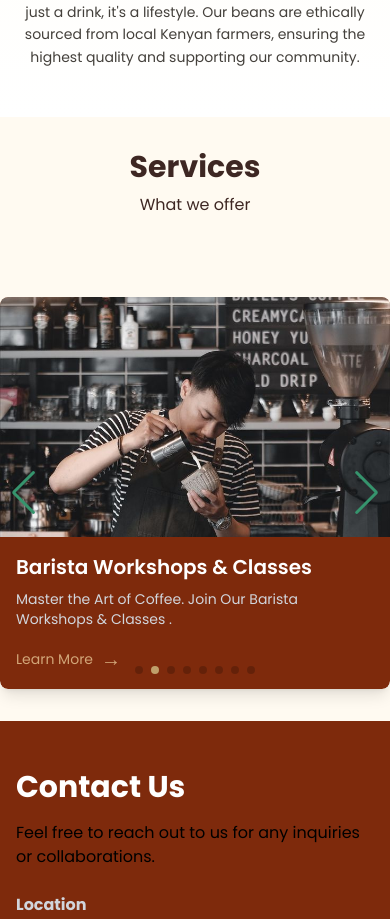
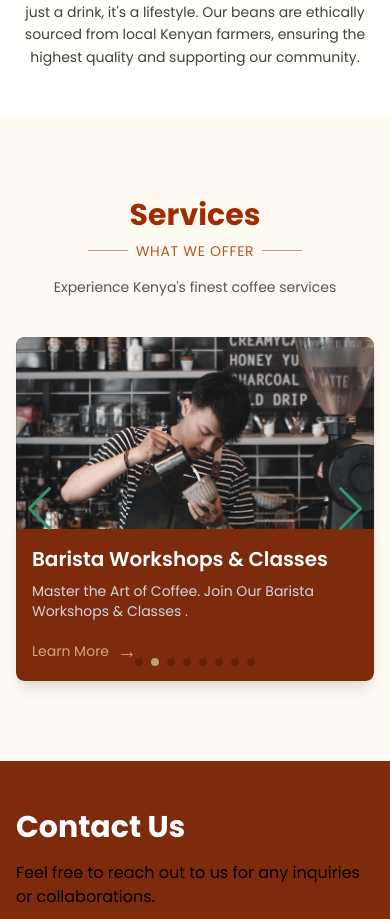
Before and after one commit to swarui/KahawaKe, a React (Vite) app in the folder frontend/: page / in a window 390 px wide. Shown: the part 2644-3563 px from the top of the page. Built offline with nearby package versions, Linux system fonts and the light colour scheme.

Commit message:
Kahawake

```diff
--- a/frontend/src/components/Service.jsx
+++ b/frontend/src/components/Service.jsx
@@ -1,58 +1,130 @@
 import React from "react";
-import { Swiper, SwiperSlide } from 'swiper/react';
-import { Navigation, Pagination, Autoplay } from 'swiper/modules';
-import 'swiper/css';
-import 'swiper/css/navigation';
-import 'swiper/css/pagination';
-import  '../index.css'
-import Iced from '../assets/Iced.jpeg';
-import Latte from '../assets/Latte.jpeg';
-import Mocha from '../assets/Mocha.jpeg';
-import Ricano from '../assets/Ricano.png';
-import Americano from '../assets/Americano.jpeg'
-import Breve from '../assets/Breve.png'
-import Cappuccino from '../assets/Capucino.jpeg'
-import Corado from '../assets/Corado.jpeg'
-import Brew1 from '../assets/Brew1.jpeg';
-import Brew2 from '../assets/Brew2.jpeg';
-import Brew3 from '../assets/Brew3.png';
-import Brew4 from '../assets/Brew4.png';
-import Brew5 from '../assets/Brew5.png';
-import Brew6 from '../assets/Brew6.jpeg';
-import Brew7 from '../assets/Brew7.jpeg';
-
-
-
+import { Swiper, SwiperSlide } from "swiper/react";
+import { Navigation, Pagination, Autoplay } from "swiper/modules";
+import "swiper/css";
+import "swiper/css/navigation";
+import "swiper/css/pagination";
+import "../index.css";
+import Iced from "../assets/Iced.jpeg";
+import Latte from "../assets/Latte.jpeg";
+import Mocha from "../assets/Mocha.jpeg";
+import Ricano from "../assets/Ricano.png";
+import Americano from "../assets/Americano.jpeg";
+import Breve from "../assets/Breve.png";
+import Cappuccino from "../assets/Capucino.jpeg";
+import Corado from "../assets/Corado.jpeg";
+import Brew1 from "../assets/Brew1.jpeg";
+import Brew2 from "../assets/Brew2.jpeg";
+import Brew3 from "../assets/Brew3.png";
+import Brew4 from "../assets/Brew4.png";
+import Brew5 from "../assets/Brew5.png";
+import Brew6 from "../assets/Brew6.jpeg";
+import Brew7 from "../assets/Brew7.jpeg";
+import { motion } from "framer-motion";
 
 function Service() {
   const slides = [
-    { id: 1, img: Iced, title: "Best Coffee Flavor", description: "Experience the rich taste of our coffee and sip your way to relaxation. ", link: "#contact" },
-    { id: 2, img: Brew7, title: "Barista Workshops & Classes", description: "Master the Art of Coffee. Join Our Barista Workshops & Classes .", link: "#contact" },
-    { id: 3, img: Brew6, title: "Corporate & Event Catering", description: "Bringing the Brew to You! Perfect Coffee for Any Event", link: "#contact" },
-    { id: 4, img: Brew5, title: "Take away Coffee", description: "Grab & Go! Freshly Brewed Coffee for Busy Days,brewed to Perfection!", link: "#contact" },
-    { id: 5, img: Brew4, title: "Coffee Tasting Experiences", description: "Dive into the World of Flavors with Our Exclusive Coffee Tasting Experience ☕✨", link: "#contact" },
-    { id: 6, img: Brew1, title: "Special Brewed Coffee", description: "Savor the Moment with freshly Brewed Coffee.Unique flavors in every brew.", link: "#contact" },
-    { id: 7, img: Brew3, title: "Ready Coffee Beans", description: "Elevate your brew at home with aromatic beans for the ultimate coffee experience.", link: "#contact" },
-    { id: 8, img: Brew2, title: "Special Ricano", description: "Experience the Art in Every Cup! Indulge in expertly crafted barista creations", link: "#contact" },
-
+    {
+      id: 1,
+      img: Iced,
+      title: "Best Coffee Flavor",
+      description:
+        "Experience the rich taste of our coffee and sip your way to relaxation. ",
+      link: "#contact",
+    },
+    {
+      id: 2,
+      img: Brew7,
+      title: "Barista Workshops & Classes",
+      description:
+        "Master the Art of Coffee. Join Our Barista Workshops & Classes .",
+      link: "#contact",
+    },
+    {
+      id: 3,
+      img: Brew6,
+      title: "Corporate & Event Catering",
+      description: "Bringing the Brew to You! Perfect Coffee for Any Event",
+      link: "#contact",
+    },
+    {
+      id: 4,
+      img: Brew5,
+      title: "Take away Coffee",
+      description:
+        "Grab & Go! Freshly Brewed Coffee for Busy Days,brewed to Perfection!",
+      link: "#contact",
+    },
+    {
+      id: 5,
+      img: Brew4,
+      title: "Coffee Tasting Experiences",
+      description:
+        "Dive into the World of Flavors with Our Exclusive Coffee Tasting Experience ☕✨",
+      link: "#contact",
+    },
+    {
+      id: 6,
+      img: Brew1,
+      title: "Special Brewed Coffee",
+      description:
+        "Savor the Moment with freshly Brewed Coffee.Unique flavors in every brew.",
+      link: "#contact",
+    },
+    {
+      id: 7,
+      img: Brew3,
+      title: "Ready Coffee Beans",
+      description:
+        "Elevate your brew at home with aromatic beans for the ultimate coffee experience.",
+      link: "#contact",
+    },
+    {
+      id: 8,
+      img: Brew2,
+      title: "Special Ricano",
+      description:
+        "Experience the Art in Every Cup! Indulge in expertly crafted barista creations",
+      link: "#contact",
+    },
   ];
 
   return (
-    <div  id='service' >
+    <div id="service" className="px-4 sm:px-6 md:px-10 lg:px-20 py-12 sm:py-16 lg:py-16 ">
+      <div
+        style={{ fontFamily: "Poppins" }}
+        className="w-full max-w-5xl mx-auto py-8 text-white"
+      >
+    <motion.div
+          initial={{ opacity: 0, y: -20 }}
+          whileInView={{ opacity: 1, y: 0 }}
+          viewport={{ once: true }}
+          transition={{ duration: 0.7 }}
+          className="text-center mb-10 sm:mb-12"
+        >
 
-    <div   style={{fontFamily:'Poppins'}} className="w-full max-w-5xl mx-auto py-8  text-white">
-   <h1
+          <h2
             style={{ fontFamily: "Poppins" }}
-          className="text-center text-3xl font-bold text-[#3e2723] mb-2"
+            className="text-3xl lg:text-4xl font-bold text-orange-800 mb-2"
           >
             Services
-        </h1>
-        <h2
+          </h2>
+          <div className="flex items-center justify-center gap-2 mb-3">
+            <div className="h-[1px] w-10 bg-orange-800/50"></div>
+            <h3
               style={{ fontFamily: "Poppins" }}
-          className="text-center  text-md text-[#3e2723]   mb-6"
+              className="text-sm sm:text-md uppercase tracking-wider text-orange-800/80"
             >
               What we offer
-        </h2>      <Swiper
+            </h3>
+            <div className="h-[1px] w-10 bg-orange-800/50"></div>
+          </div>
+          <p className="max-w-2xl mx-auto text-stone-600 text-sm sm:text-base mt-4">
+            Experience Kenya's finest coffee services
+          </p>
+        </motion.div>
+
+        <Swiper
           modules={[Navigation, Pagination, Autoplay]}
           navigation
           pagination={{ clickable: true }}
@@ -61,29 +133,32 @@ function Service() {
           slidesPerView={1}
           spaceBetween={20}
           breakpoints={{
-            640:{slidesPerView:1,},
-            768:{slidesPerView: 2},
-            1024: { // Screen width 1024px and up
-                slidesPerView: 3, // Show 3 slides at a time
-              },
+            640: { slidesPerView: 1 },
+            768: { slidesPerView: 2 },
+            1024: { slidesPerView: 3 },
           }}
-        className="  lg:p-0  sm:p-5 rounded-lg shadow-lg mt-20 lg:m-0 sm:m-10 "
+          className="rounded-lg shadow-lg"
         >
-        {slides.map(slide => (
+          {slides.map((slide) => (
             <SwiperSlide key={slide.id}>
-  <div className="bg-orange-900  overflow-hidden shadow-lg flex flex-col h-full rounded-lg">
+              <div className="bg-orange-900 overflow-hidden shadow-lg flex flex-col h-full rounded-lg">
                 <img
                   src={slide.img}
                   alt={slide.title}
-      className="w-full h-60 sm:h-48 md:h-56 lg:h-48 xl:h-60 object-cover" // Adjusts height based on screen size
+                  className="w-full h-48 sm:h-52 md:h-60 lg:h-64 xl:h-72 object-cover"
                 />
-    <div className="  p-4 flex flex-col justify-between flex-grow">
+                <div className="p-4 flex flex-col justify-between flex-grow">
                   <div>
                     <h3 className="text-xl font-semibold">{slide.title}</h3>
-        <p className="text-sm text-gray-300 mt-2">{slide.description}</p>
+                    <p className="text-sm text-gray-300 mt-2">
+                      {slide.description}
+                    </p>
                   </div>
                   <div className="mt-4">
-        <a href={slide.link} className="flex items-center text-sm text-[#d2a679] hover:text-[#bfa06b]">
+                    <a
+                      href={slide.link}
+                      className="flex items-center text-sm text-[#d2a679] hover:text-[#bfa06b]"
+                    >
                       Learn More
                       <span className="ml-2 text-xl">→</span>
                     </a>
@@ -91,12 +166,12 @@ function Service() {
                 </div>
               </div>
             </SwiperSlide>
-
           ))}
         </Swiper>
       </div>
     </div>
   );
+
 }
 
 export default Service;
```
Lines whose indentation alone changed are shown as unchanged.
